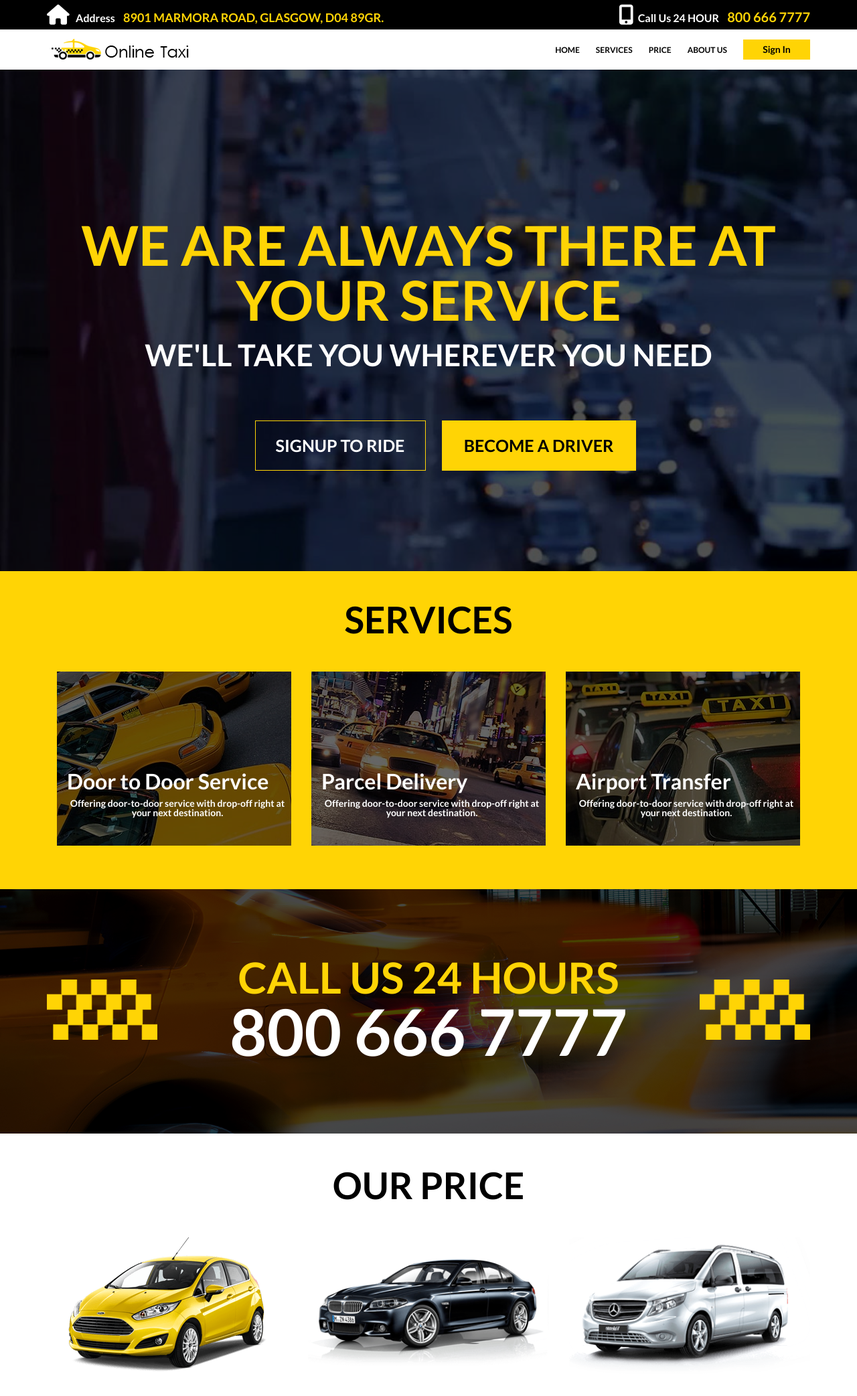
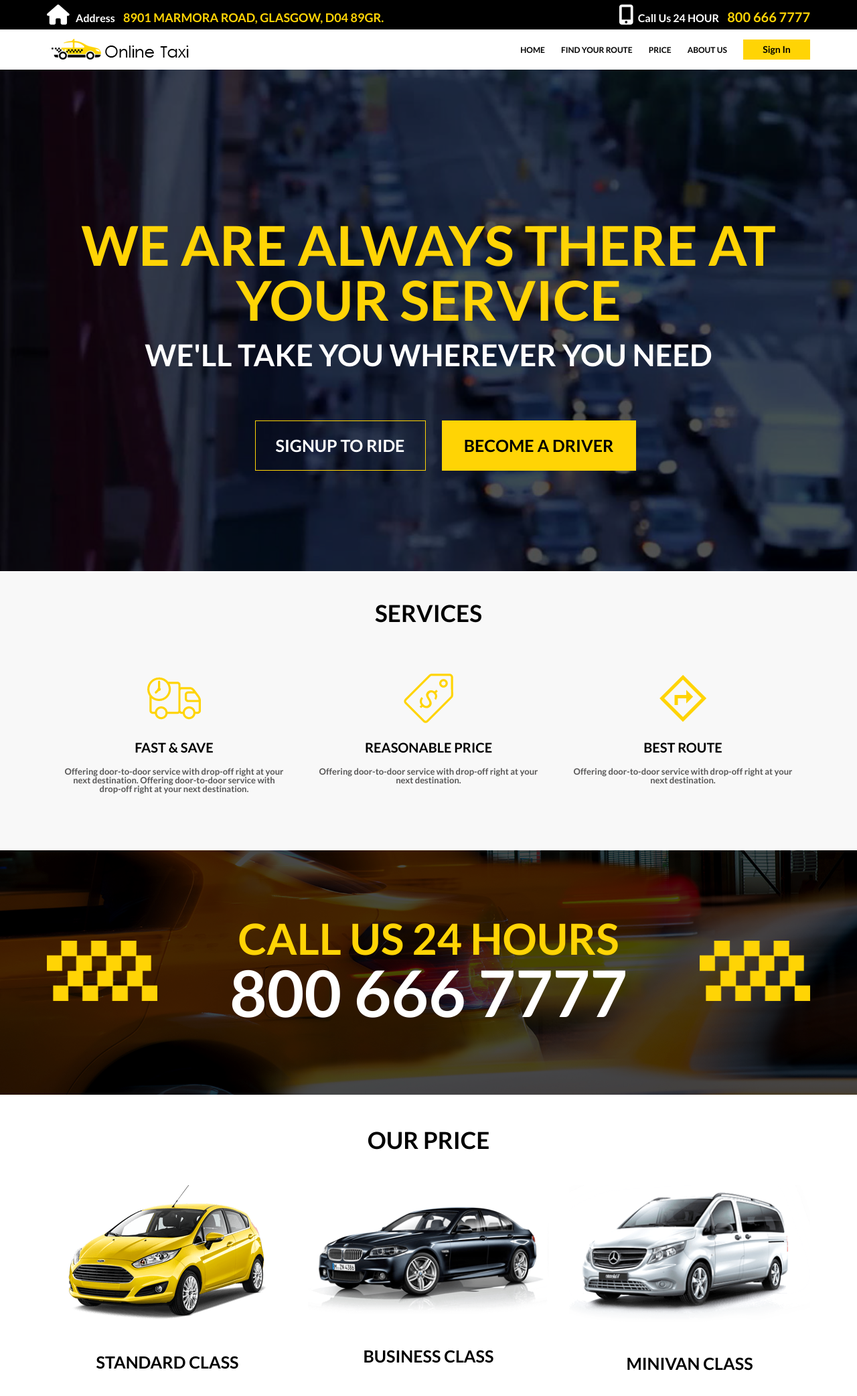
Before and after one commit to shazaib/Project2016, a PHP site: page / in a window 1280 px wide. Shown: the top 2085 px of the page at 67% size. Run offline with PHP 8.4, Linux system fonts and the light colour scheme; some libraries are stand-ins or nearby versions.

Commit message:
files updated

```diff
--- a/header.php
+++ b/header.php
@@ -42,7 +42,7 @@
 <script src="//cdn.jsdelivr.net/webshim/1.14.5/polyfiller.js"></script>
 
 <!--parallax Scrolling-->
-<script src="js/jquery.stellar.min.js"></script>
+	<script src="js/jquery.stellar.min.js"></script>
 
 <script>
 
@@ -98,7 +98,7 @@
 						<div  class="nav-menu">
 							<ul>
 								<li><a href="index.php">Home</a></li>
-								<li><a href="#ss">Services</a></li>
+								<li><a href="map.php">Find Your Route</a></li>
 								<li><a href="#">Price</a></li>
 								<li><a href="#">About Us</a></li>
 								<!-- <li><a href="#">Log in</a></li> -->
@@ -138,9 +138,7 @@
 $(document).ready(function() {
 
   $(window).scroll(function () {
-      //if you hard code, then use console
-      //.log to determine when you want the
-      //nav bar to stick.
+
       console.log($(window).scrollTop())
     if ($(window).scrollTop() > 40) {
       $('#nav-bar').addClass('navbar-fixed');
@@ -148,7 +146,12 @@ $(document).ready(function() {
     if ($(window).scrollTop() < 40) {
       $('#nav-bar').removeClass('navbar-fixed');
     }
+
   });
 });
 
 </script>
+
+<script type="text/javascript">
+	$.stellar();
+</script>
--- a/index.php
+++ b/index.php
@@ -1,7 +1,7 @@
 <?php include'header.php'; ?>
 
-			<div class="bg-img img-responsive">
-				<div class="overlay-opacity" data-stellar-background-ratio="0.3">
+			<div class="bg-img img-responsive" data-stellar-background-ratio="0.3" >
+				<div class="overlay-opacity" >
 					<h1>WE ARE ALWAYS THERE AT YOUR SERVICE</h1>
 					<h2>WE'LL TAKE YOU WHEREVER YOU NEED</h2>
 					<button class="book-now-btn" type="button" name="" onclick="location.href='signup.php'">Signup to ride</button>
@@ -17,35 +17,47 @@
 	 	<div id="section-sub">
 	 	<h1>Services</h1>
 	 	<div class="row">
-	 		<div class="container" style="text-align:-webkit-center;">
+	 		<div class="container">
 	 			<div class="col-lg-4 col-md-4 col-sm-4">
 	 				<div class="services">
-		 				<div class="services-feature-img1 img-responsive">
+	 					<img src="images/fast-and-save.png">
+	 					<h2 class="services-text">Fast & Save</h2>
+		 						<p class="services-text-para">Offering door-to-door service with drop-off right at your next destination.
+		 						Offering door-to-door service with drop-off right at your next destination.</p>
+		 				<!-- <div class="services-feature-img1 img-responsive">
 		 					<div class="services-overlay-opacity">
 		 						<h2 class="services-text">Door to Door Service</h2>
 		 						<p class="services-text-para">Offering door-to-door service with drop-off right at your next destination.</p>
 		 					</div>
-		 				</div>
+		 				</div> -->
 		 			</div>
 	 			</div>
 	 			<div class="col-lg-4 col-md-4 col-sm-4">
 	 				<div class="services">
-	 					<div class="services-feature-img2 img-responsive">
+	 					<img src="images/price.png">
+	 					<h2 class="services-text">Reasonable Price</h2>
+	 					<p class="services-text-para">Offering door-to-door service with drop-off right at your next destination.</p>
+	 					<!-- <div class="services-feature-img2 img-responsive">
 	 						<div class="services-overlay-opacity">
 	 							<h2 class="services-text">Parcel Delivery</h2>
 	 							<p class="services-text-para">Offering door-to-door service with drop-off right at your next destination.</p>
 	 						</div>
-	 					</div>
+	 					</div> -->
 	 				</div>
 	 			</div>
 	 			<div class="col-lg-4 col-md-4 col-sm-4">
 	 				<div class="services">
-		 				<div class="services-feature-img3 img-responsive">
+	 					<img src="images/route.png">
+	 					<!-- <div style="text-align:-webkit-center;"> -->
+	 					<h2 class="services-text">Best Route</h2>
+		 				<!-- </div> -->
+		 				<p class="services-text-para">Offering door-to-door service with drop-off right at your next destination.</p>
+		 				<!-- <div class="services-feature-img3 img-responsive">
 		 					<div class="services-overlay-opacity">
 		 						<h2 class="services-text">Airport Transfer</h2>
 		 						<p class="services-text-para">Offering door-to-door service with drop-off right at your next destination.</p>
 		 					</div>
-		 				</div>
+		 				</div> -->
 		 			</div>
 	 			</div>
 
@@ -60,12 +72,12 @@
 
 			<!------------------------ call us ---------------------->
 
-				<div class="call-us">
+				<div class="call-us" >
 					<div class="call-us-sub">
 						<!-- <div class="row"> -->
 							<!-- <div class="container"> -->
 								<!-- <div class="col-lg-12 col-md-12 col-sm-4 col-xs-2"> -->
-									<div class="call-us-img">
+									<div class="call-us-img" data-stellar-background-ratio="0.3">
 										<div class="overlay-opacity-call-us">
 											<!-- <div class="call-us-side-img"> -->
 												<div class="container">
@@ -129,8 +141,9 @@
 
 <!-------------------Parallax Scrolling---------------------->
 
-	<script>
-	    jQuery.stellar();
-	</script>
+
+	<!-- <script>
+	    $.stellar();
+	</script> -->
 
 <!-------------------Parallax Scrolling end---------------------->
--- a/style.css
+++ b/style.css
@@ -40,6 +40,7 @@ body{
 	z-index: 9999;
     box-shadow: 0px 3px 7px -3px rgba(0, 0, 0, 0.21);
     padding-bottom: 4px;
+    transition: all 0.5s ease;
 }
 
 .nav-menu{
@@ -110,7 +111,7 @@ section{
 
 section h1{
     font-family: 'Lato', sans-serif;
-	font-size: 55px;
+	font-size: 35px;
     color: #000;
     margin-bottom: 50px;
     text-transform: uppercase;
@@ -119,7 +120,7 @@ section h1{
 #section-sub{
 	/*width: 1164px;*/
 	overflow: hidden;
-	background-color: #FFD405;
+	background-color: #f8f8f8;
 	margin:0 auto;
 	padding-top: 45px;
 	text-align: center;
@@ -151,6 +152,7 @@ section h1{
 	max-height: 100%;
 	text-align: center;
 	overflow: auto;
+	background-attachment: fixed;
 }
 
 .overlay-opacity{
@@ -217,13 +219,17 @@ section h1{
 }
 
 .services{
-	/*width: 100%;*/
-	/*background-color: #fff;*/
-	/*text-align: center;*/
-	/*border-radius:10px; */
+	width: 100%;
+	transition: all 0.5s ease;
+	padding: 20px 10px;
 }
 
-.services-feature-img1{
+.services:hover{
+	box-shadow: 0px 0px 16px 0px rgba(0,0,0,0.19);
+	transition: all 0.5s ease;
+}
+
+/*.services-feature-img1{
 	width: 370px;
 	height: 260px;
 	background: url(images/service1.jpg) no-repeat center;
@@ -253,9 +259,31 @@ section h1{
 	background: rgba(0,0,0,.75);
 	transition: all 0.3s;
 	padding-top: 100px;
+}*/
+
+.services-text{
+	font-family: 'Lato', sans-serif;
+	font-size: 20px;
+	color: #000;
+	/*font-weight: 600;*/
+	/*position: absolute;*/
+	margin-top: 20px;
+	text-transform: uppercase;
+	/*text-align: center;*/
+	/*transition: all 0.5s ease;*/
 }
 
-.services-text{
+.services-text-para{
+	font-family: 'Lato', sans-serif;
+	font-size: 13px;
+    color: #585757;
+    font-weight: 600;
+    text-align: center;
+    padding: 20px 0px 0px 0px;
+	transition: all 0.5s ease;
+}
+
+/*.services-text{
 	font-family: 'Lato', sans-serif;
 	font-size: 32px;
 	color: #fff;
@@ -275,10 +303,9 @@ section h1{
     color: #fff;
     font-weight: 600;
     padding: 55px 0px 0px 10px;
-    /*display: none;*/
 	transition: all 0.5s ease;
 }
-
+*/
 
 .overlay-opacity-call-us{
 	background: rgba(0,0,0,0.60) no-repeat center;
@@ -291,6 +318,8 @@ section h1{
 	background: url(images/call_us.jpg) no-repeat center;
 	background-size: cover;
 	height: 365px;
+	background-attachment: fixed;
+
 }
 
 .call-us{
@@ -343,7 +372,7 @@ section h1{
 
 .price-h1{
 	font-family: 'Lato', sans-serif;
-	font-size: 55px;
+	font-size: 35px;
 	color: #000;
 	text-transform: uppercase;
 	padding: 50px 0;
@@ -799,14 +828,14 @@ footer{
 	font-size: 4em;
 }
 
-.services-text{
+/*.services-text{
 	font-family: 'Lato', sans-serif;
 	font-size: 25px;
 	color: #fff;
 	position: absolute;
 	margin: 0px 0px 0px 15px;
 	transition: all 0.5s ease;
-}
+}*/
 
 .login-form{
 	width: 65%;
@@ -825,12 +854,24 @@ footer{
 
 @media screen and (max-width: 768px){ /******* media query 768px ********/
 
+
+
+
 .top-bar h4{
 	float: left;
 }
 
 .form{
 	width: 100%;
+}
+
+.services{
+	width: 100%;
+	/*background-color: red;*/
+	/*border: 1px solid #000;*/
+	/*text-align: center;*/
+	/*border-radius:10px; */
+	margin: 0px 0px 20px 0px;
 }
 
 .side-h1{
@@ -859,6 +900,7 @@ footer{
 	background-size: cover;
 	height: auto;
 	text-align: -webkit-center;
+	background-attachment: fixed;
 }
 
 .overlay-opacity-call-us{
@@ -941,7 +983,7 @@ footer{
 }
 
 
-.services-text{
+/*.services-text{
 	font-family: 'Lato', sans-serif;
 	font-size: 25px;
 	color: #fff;
@@ -961,9 +1003,8 @@ footer{
     color: #fff;
     font-weight: 600;
     padding: 55px 0px 0px 10px;
-    /*display: none;*/
 	transition: all 0.5s ease;
-}
+} */
 
 .login-form{
 	width: 100%;
```
Also changed, not shown: signin.php (+6 -2 lines), images/fast-and-save.png (added), images/feature_img.png (added), images/feature_img2.png (added), images/price.png (added), images/route.png (added).
